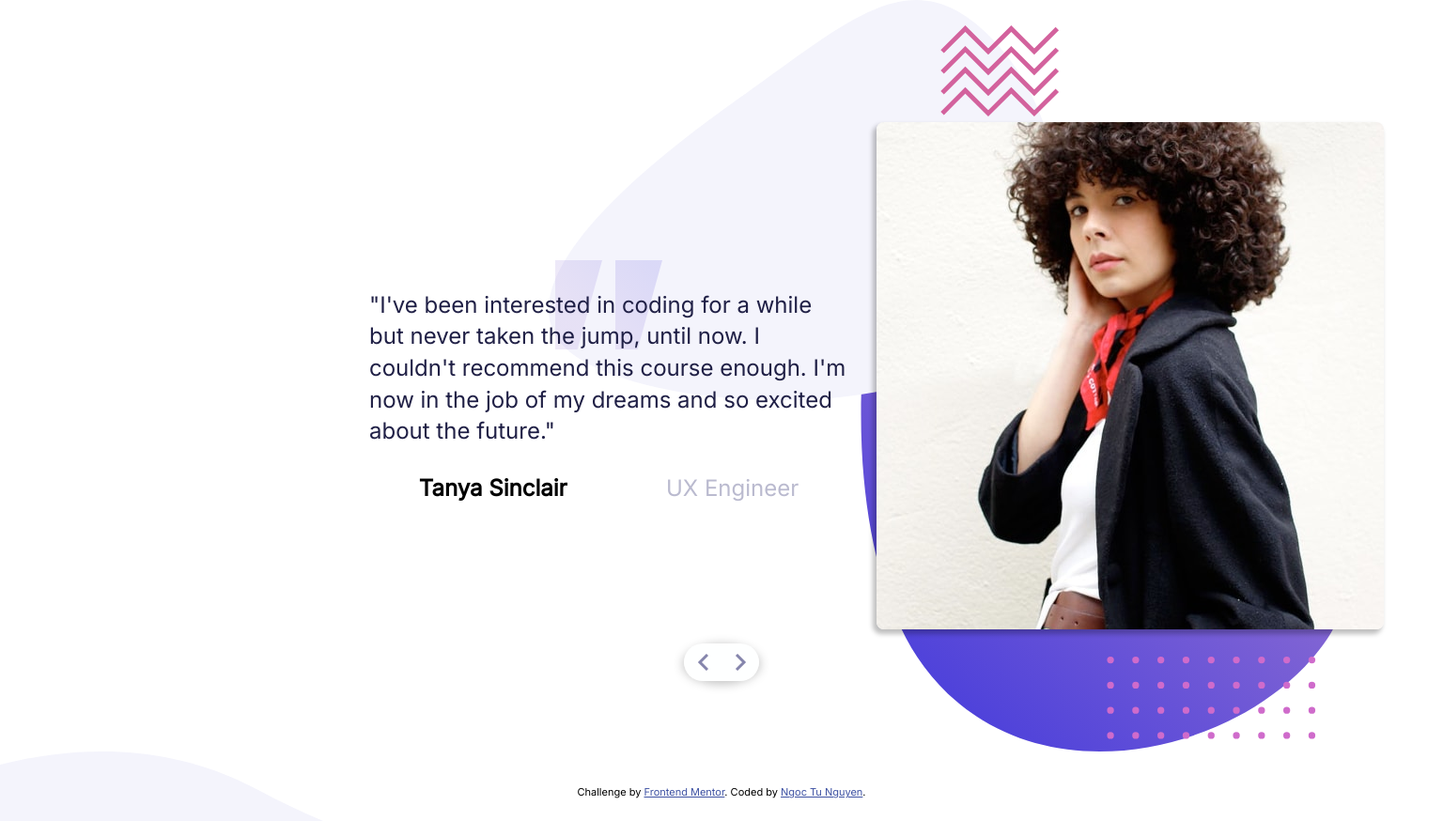
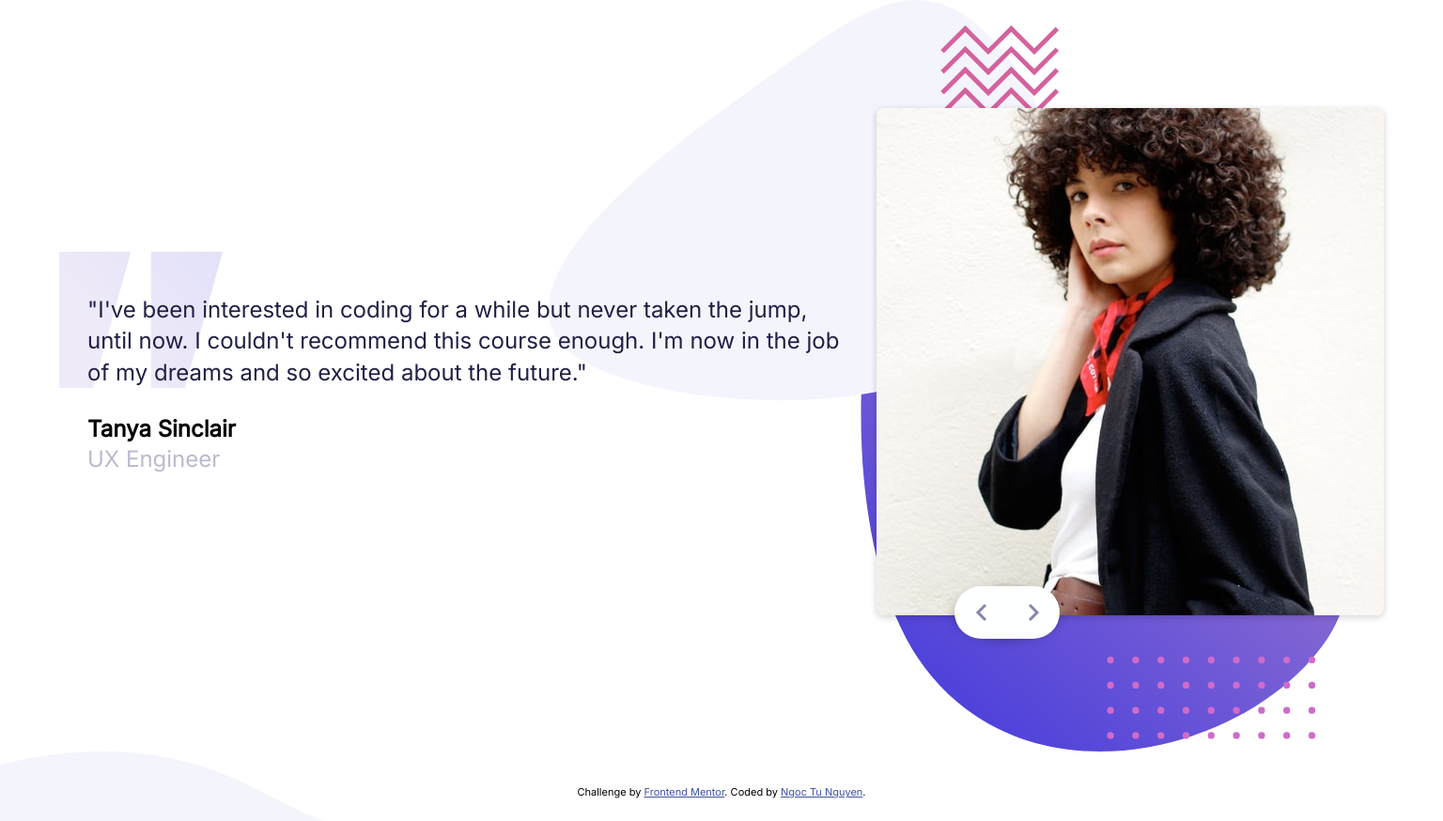
Before and after one commit to tomasvn/front-end-mentor-projects, a plain HTML site: page coding-bootcamp-testimonials-slider/index.html in a window 1536 px wide. Shown: the whole page at 94% size. Drawn offline with nearby package versions, Linux system fonts and the light colour scheme.

Commit message:
Update styles

```diff
--- a/coding-bootcamp-testimonials-slider/css/styles.css
+++ b/coding-bootcamp-testimonials-slider/css/styles.css
@@ -1,5 +1,5 @@
 :root {
-  --font-stack: 'Inter', sans-serif;
+  --font-stack: "Inter", sans-serif;
   --primary: hsl(240, 38%, 20%);
   --secondary: hsl(240, 18%, 77%);
   --body-fs: 24px;
@@ -57,7 +57,7 @@ button {
 /* Components */
 
 .top-section {
-  background-image: url('../images/pattern-bg.svg');
+  background-image: url("../images/pattern-bg.svg");
   background-size: 95%;
   background-position: top;
   background-repeat: no-repeat;
@@ -65,7 +65,7 @@ button {
 }
 
 .bottom-section {
-  background-image: url('../images/pattern-curve.svg');
+  background-image: url("../images/pattern-curve.svg");
   background-repeat: no-repeat;
   height: 74px;
 }
@@ -85,7 +85,7 @@ button {
 }
 
 .slide-content-wrap {
-  max-width: 570px
+  max-width: 570px;
 }
 
 .slide-text {
@@ -104,7 +104,7 @@ button {
 .slide__img {
   width: 250px;
   display: flex;
-  box-shadow: -3px 4px 5px 1px rgba(0, 0, 0, 0.25);
+  box-shadow: 0 2px 6px 1px rgba(0, 0, 0, 0.15);
   margin-left: auto;
   margin-right: auto;
   margin-top: 30px;
@@ -116,7 +116,8 @@ button {
 }
 
 .slide__content-bg {
-  background: url('../images/pattern-quotes.svg') no-repeat 50% 20%;
+  position: relative;
+  background: url("../images/pattern-quotes.svg") no-repeat 50% 20%;
   background-size: 20%;
 }
 
@@ -205,8 +206,18 @@ button {
     background-size: contain;
   }
 
+  .slider-wrap {
+    padding-bottom: 30px;
+    position: relative;
+  }
+
   .slide {
     padding: 15px;
+  }
+
+  .slide__content {
+    text-align: left;
+    background-position: left;
   }
 
   .slide__img {
@@ -218,4 +229,20 @@ button {
     flex-direction: row;
     justify-content: space-around;
   }
+
+  .btn-wrap {
+    transform: translateX(0);
+    left: auto;
+    right: 360px;
+    top: 524px;
+  }
+
+  .btn {
+    width: 56px;
+    height: 56px;
+  }
+
+  .slide-content-wrap {
+    max-width: none;
+  }
 }
--- a/coding-bootcamp-testimonials-slider/index.html
+++ b/coding-bootcamp-testimonials-slider/index.html
@@ -22,12 +22,14 @@
     <div class="slider-wrap">
       <div class="slider js-slider">
         <div class="js-slide slide">
-          <img class="slide__img js-img" src="images/image-tanya.jpg" alt="Tanya" />
+          <img class="slide__img js-img" src="images/image-tanya.jpg"alt="Tanya" />
           <div class="slide-content-wrap">
-            <p class="slide__content slide-text--dark slide__content-bg">"I've been interested in coding for a while but never taken the jump, until now.
-              I couldn't recommend this course enough. I'm now in the job of my dreams and so
-              excited about the future."</p>
-              <div class="flex slide__content slide__content--padding u-center u-space-around">
+            <p class="slide__content slide-text--dark slide__content-bg">
+              "I've been interested in coding for a while but never taken the
+              jump, until now. I couldn't recommend this course enough. I'm
+              now in the job of my dreams and so excited about the future."
+            </p>
+            <div class="flex slide__content slide__content--padding u-center">
               <strong class="slide-text">Tanya Sinclair</strong>
               <span class="slide-text--light">UX Engineer</span>
             </div>
@@ -36,10 +38,13 @@
         <div class="js-slide slide">
           <img class="slide__img js-img" src="images/image-john.jpg" alt="John" />
           <div class="slide-content-wrap">
-            <p class="slide__content slide-text--dark slide__content-bg">"If you want to lay the best foundation possible I'd recommend taking this course.
-              The depth the instructors go into is incredible. I now feel so confident about
-              starting up as a professional developer."</p>
-              <div class="flex slide__content--padding u-center u-space-around">
+            <p class="slide__content slide-text--dark slide__content-bg">
+              "If you want to lay the best foundation possible I'd recommend
+              taking this course. The depth the instructors go into is
+              incredible. I now feel so confident about starting up as a
+              professional developer."
+            </p>
+            <div class="flex slide__content slide__content--padding u-center">
               <strong class="slide-text">John Tarkpor</strong>
               <span class="slide-text--light">Junior Front-end Developer</span>
             </div>
```
Lines whose indentation alone changed are shown as unchanged.
